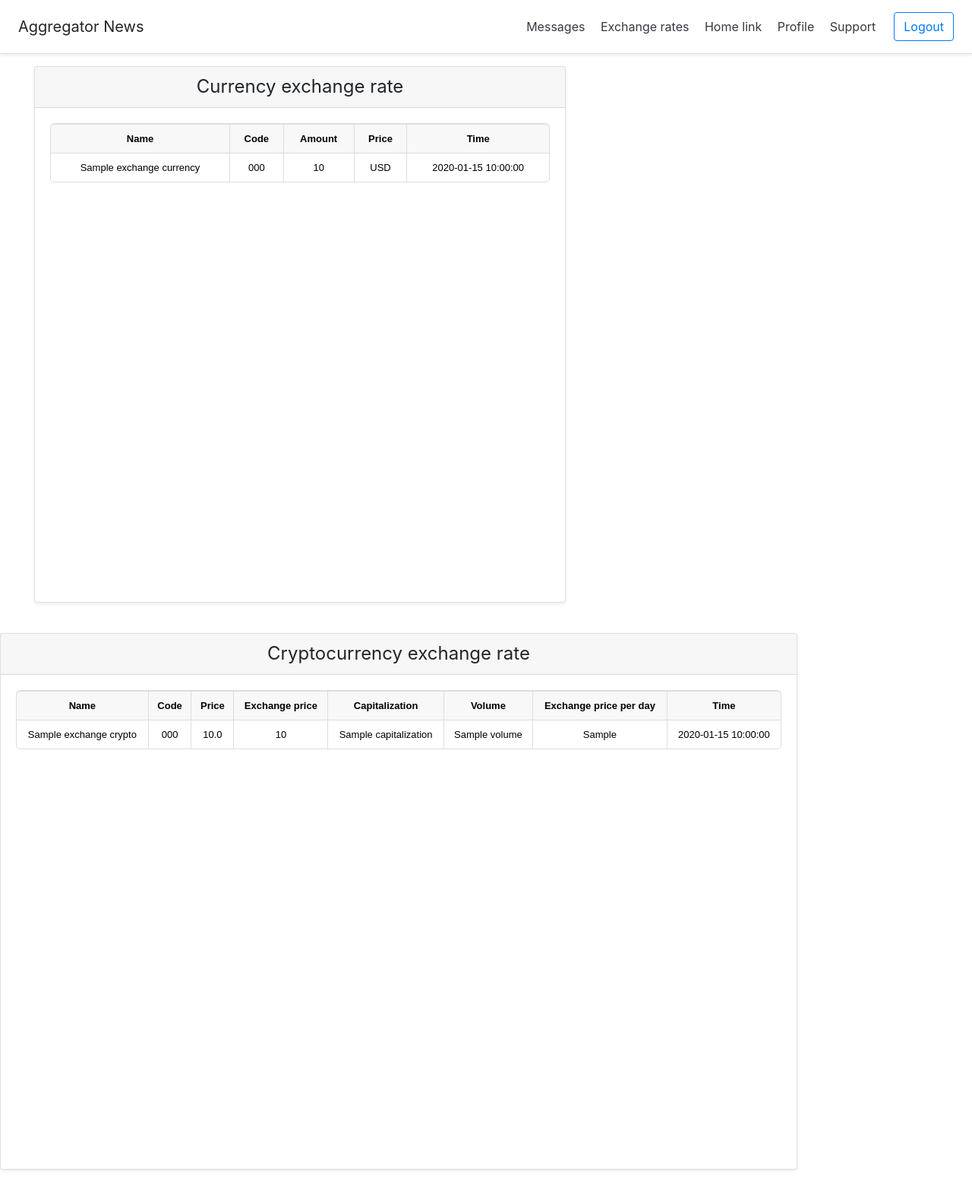
After one commit to ZRR1498/aggregator-news-currency-messenger, a Flask app: page /currency in a window 1280 px wide. The commit adds this page. Shown: the whole page at 76% size. Run offline with Flask 2, Linux system fonts and the light colour scheme; the visitor is signed in with stand-in values (Sample User, id 1); a database or web service that is not in the repository returns one stand-in record (values such as "Sample title"); some libraries are stand-ins or nearby versions.

Commit message:
created page with currency(money and crypto)

```diff
--- a/app.py
+++ b/app.py
@@ -8,12 +8,13 @@ from create_db import create_tables, update_crypto, update_currency, update_news
 from werkzeug.security import generate_password_hash, check_password_hash
 import re
 from datetime import datetime
-
+import json
 
 app = Flask(__name__)
 app.secret_key = 'cairocoders-ednalan'
 
 socketio = SocketIO(app, cors_allowed_origins='*')
+
 
 def get_db_connection():
     try:
@@ -149,7 +150,10 @@ def profile():
 
 @app.route('/support')
 def support():
-    return render_template('support.html')
+    if 'loggedin' in session:
+        return render_template('support.html')
+
+    return redirect(url_for('login'))
 
 
 @socketio.on('message')
@@ -168,7 +172,6 @@ def handleMessage(data):
     cursor.execute('''INSERT INTO messages(user_id, nickname, user_text, date_time)
     VALUES (%s, %s, %s, %s);''', (user['user_id'], user['nickname'], user_mess, date))
     connection.commit()
-
 
 
 @app.route('/messages/', methods=['POST', 'GET'])
@@ -219,36 +222,48 @@ def messages():
     # return redirect(url_for('login'))
 
 
+@app.route('/currency')
+def get_currency():
+    if 'loggedin' in session:
+        cursor = connection.cursor()
+        cursor.execute('''SELECT currency_code, amount, currency_name, currency_value, date_time
+                    FROM exchange_currency ORDER BY 5 DESC LIMIT 34;''')
+
+        all_value = cursor.fetchall()
+        cursor.close()
+
+        dict_val = []
+
+        for elem in all_value:
+            dict_val.append([elem[2], {'code': elem[0], 'amount': elem[1], 'price': elem[3], 'time': elem[4]}])
+        val_curr = sorted(dict_val)
+
+        cursor = connection.cursor()
+        cursor.execute('''SELECT crypto_name, crypto_code, price, exchange_price, capitalization, volume,
+                            exchange_per, date_time FROM exchange_crypto ORDER BY 8 DESC LIMIT 46;''')
+
+        all_value = cursor.fetchall()
+        cursor.close()
+
+        dict_val = []
+
+        for elem in all_value:
+            dict_val.append([elem[0], {'name': elem[0],
+                                       'code': elem[1],
+                                       'price': float(elem[2]),
+                                       'ex_price': elem[3],
+                                       'capitalization': elem[4],
+                                       'volume': elem[5],
+                                       'ex_per': elem[6],
+                                       'time': elem[7]
+                                       }])
+        crypto_curr = dict_val
+
+        return render_template('currency.html', currency_val=val_curr, currency_cryto=crypto_curr)
+
+    return redirect(url_for('login'))
 
 
-
-# @app.route('/1', methods=['GET'])
-# def get_currency():
-#     if request.method == 'GET':
-#         try:
-#             cursor = connection.cursor()
-#             cursor.execute('''SELECT currency_code, amount, currency_name, currency_value, date_time
-#             FROM exchange_currency ORDER BY 5 DESC LIMIT 34;''')
-#
-#             all_value = cursor.fetchall()
-#             cursor.close()
-#
-#             dict_val = {}
-#
-#             for elem in all_value:
-#                 dict_val[elem[2]] = {'code': elem[0],
-#                                      'amount': elem[1],
-#                                      'name': elem[2],
-#                                      'price': elem[3],
-#                                      'time': elem[4]
-#                                      }
-#
-#             currency_js = json.dumps(dict_val, sort_keys=True, indent=4, ensure_ascii=False, separators=(',', ': '))
-#
-#             return currency_js
-#
-#         except Exception as e:
-#             print(e)
 #
 #
 # @app.route('/2', methods=['GET'])
@@ -281,7 +296,7 @@ def messages():
 #
 #         except Exception as e:
 #             print(e)
-#
+
 #
 # @app.route('/3', methods=['GET'])
 # def get_news():
--- /dev/null
+++ b/static/style.css
@@ -0,0 +1,73 @@
+
+
+table {
+    width: 100%; /*Ширина таблицы*/
+    margin-bottom: 0px; /*Отступ снизу от таблицы*/
+    padding: 0; /*Отступы внутри таблицы*/
+    font-size: 13px; /*Размер шрифта*/
+    border: 1px solid #dddddd; /*Граница таблицы*/
+    border-spacing: 0; /*Отступы между границами ячеек*/
+    border-collapse: separate; /*Границы ячеек не склеиваются*/
+	-webkit-border-radius: 5px; /*Радиус скругления углов у таблицы Safari, Chrome*/
+    -moz-border-radius: 5px; /*Радиус скругления углов у таблицы Mozilla*/
+    border-radius: 5px; /*Радиус скругления углов у таблицы*/
+    color: black; /*Цвет текста в таблице*/
+	font-family: Arial; /*Семейство шрифтов*/
+}
+
+table th, table td {
+    padding: 10px 10px 9px; /*Отступы внутри ячеек*/
+    line-height: 18px; /*Межстрочный интервал*/
+    text-align: center; /*Выравнивание текста по левому краю*/
+}
+
+table th {
+    padding-top: 9px; /*Отступы внутри ячеек*/
+    font-weight: bold; /*Установка жирного начертания шрифта*/
+    vertical-align: middle; /*Выравнивание по вертикали. Текст находится по середине*/
+    color: black; /*Черный цвет в ячейках заголовков таблицы*/
+}
+
+table td {
+    vertical-align: top; /*Выравнивание содержимого ячейки по верхнему краю*/
+    border-top: 1px solid #ddd; /*Верхняя граница ячейки*/
+}
+
+table th+th,table td+td,table th+td {
+    border-left: 1px solid #ddd; /*Стиль для левой границы между двумя ячейками*/
+}
+
+table thead tr:first-child th:first-child, /*Первая строка первая ячейка в заголовке таблицы*/
+table tbody tr:first-child td:first-child /*Первая строка первая ячейка в теле таблицы*/{
+    -webkit-border-radius: 5px 0 0 0;
+    -moz-border-radius: 5px 0 0 0;
+    border-radius: 5px 0 0 0;
+}
+
+table thead tr:first-child th:last-child, /*Первая строка последняя ячейка в заголовке таблицы*/
+table tbody tr:first-child td:last-child /*Первая строка последняя ячейка в теле таблицы*/ {
+    -webkit-border-radius: 0 5px 0 0;
+    -moz-border-radius: 0 5px 0 0;
+    border-radius: 0 5px 0 0;
+}
+
+table tbody tr:last-child td:first-child  /*Последняя строка первая ячейка в теле таблицы*/ {
+    -webkit-border-radius: 0 0 0 5px;
+    -moz-border-radius: 0 0 0 5px;
+    border-radius: 0 0 0 5px;
+}
+
+table tbody tr:last-child td:last-child  /*Последняя строка последняя ячейка в теле таблицы*/{
+    -webkit-border-radius: 0 0 5px 0;
+    -moz-border-radius: 0 0 5px 0;
+    border-radius: 0 0 5px 0;
+}
+
+table tr:hover {
+    background-color: #f2f2f2; /*Цвет строки при наведении курсора мыши*/
+}
+
+/*Подсветка нечетных строк в таблице*/
+table tbody tr:nth-child(odd) td  {
+    background-color: #f8f8f8;
+}
--- /dev/null
+++ b/templates/currency.html
@@ -0,0 +1,120 @@
+<!DOCTYPE HTML>
+<html lang="ru">
+<head>
+    <meta charset="UTF-8">
+    <meta name="viewport" content="width=device-width, initial-scale=1, shrink-to-fit=no">
+    <title>Exchange rates</title>
+    <link rel="stylesheet" href="https://stackpath.bootstrapcdn.com/bootstrap/4.5.0/css/bootstrap.min.css" integrity="sha384-9aIt2nRpC12Uk9gS9baDl411NQApFmC26EwAOH8WgZl5MYYxFfc+NcPb1dKGj7Sk" crossorigin="anonymous">
+</head>
+<body>
+    <div>
+        <div class="d-flex flex-column flex-md-row align-items-center p-3 px-md-4 mb-3 bg-white border-bottom shadow-sm">
+      <h5 class="my-0 mr-md-auto font-weight-normal">Aggregator News</h5>
+      <nav class="my-2 my-md-0 mr-md-3">
+        <a class="p-2 text-dark" href="/messages">Messages</a>
+        <a class="p-2 text-dark" href="/currency">Exchange rates</a>
+        <a class="p-2 text-dark" href="/">Home link</a>
+          <a class="p-2 text-dark" href="/profile">Profile</a>
+          <a class="p-2 text-dark" href="/support">Support</a>
+      </nav>
+      <a class="btn btn-outline-primary" href="/logout">Logout</a>
+        </div>
+    </div>
+
+    <style>
+       .container_val {
+        display: inline-block;
+        width: 700px; /* Ширина слоя */
+        margin-left: 45px;
+       }
+       .container_crypt {
+        display: inline-block;
+        width: 1050px; /* Ширина слоя */
+       }
+    </style>
+
+    <div>
+        <div class="container_val">
+          <div class="card-deck mb-3 text-center">
+            <div class="card mb-4 shadow-sm">
+              <div class="card-header">
+                <h4 class="my-0 font-weight-normal">Сurrency exchange rate</h4>
+              </div>
+            <div style="width: -moz-max-content; height: 650px; overflow: auto;">
+              <div class="card-body">
+                  {% if currency_val %}
+                    <table>
+                      <tr>
+                          <td><b>{{ 'Name' }}</b></td>
+                          <td><b>{{ 'Code' }}</b></td>
+                          <td><b>{{ 'Amount'}}</b></td>
+                          <td><b>{{ 'Price' }}</b></td>
+                          <td><b>{{ 'Time' }}</b></td>
+                      </tr>
+                      {% for elem in currency_val %}
+                              <tr>
+                                  <td>{{ elem[0] }}</td>
+                                  <td>{{ elem[1]['code']}}</td>
+                                  <td>{{ elem[1]['amount']}}</td>
+                                  <td>{{ elem[1]['price']}}</td>
+                                  <td>{{ elem[1]['time']}}</td>
+                              </tr>
+                    {% endfor %}
+                  {% else %}
+                      <p>No currency now</p>
+                  {% endif %}
+                  </table>
+                <meta charset="utf-8">
+                <link rel="stylesheet" type="text/css" href="static/style.css">
+              </div>
+            </div>
+          </div>
+        </div>
+        </div>
+
+        <div class="container_crypt">
+          <div class="card-deck mb-3 text-center">
+            <div class="card mb-4 shadow-sm">
+              <div class="card-header">
+                <h4 class="my-0 font-weight-normal">Сryptocurrency exchange rate</h4>
+              </div>
+            <div style="width: -moz-max-content; height: 650px; overflow: auto;">
+              <div class="card-body">
+                  {% if currency_cryto %}
+                    <table>
+                      <tr>
+                          <td><b>{{ 'Name' }}</b></td>
+                          <td><b>{{ 'Code' }}</b></td>
+                          <td><b>{{ 'Price' }}</b></td>
+                          <td><b>{{ 'Exchange price'}}</b></td>
+                          <td><b>{{ 'Capitalization'}}</b></td>
+                          <td><b>{{ 'Volume'}}</b></td>
+                          <td><b>{{ 'Exchange price per day'}}</b></td>
+                          <td><b>{{ 'Time' }}</b></td>
+                      </tr>
+                      {% for elem in currency_cryto %}
+                              <tr>
+                                  <td>{{ elem[0] }}</td>
+                                  <td>{{ elem[1]['code']}}</td>
+                                  <td>{{ elem[1]['price']}}</td>
+                                  <td>{{ elem[1]['ex_price']}}</td>
+                                  <td>{{ elem[1]['capitalization']}}</td>
+                                  <td>{{ elem[1]['volume']}}</td>
+                                  <td>{{ elem[1]['ex_per']}}</td>
+                                  <td>{{ elem[1]['time']}}</td>
+                              </tr>
+                    {% endfor %}
+                  {% else %}
+                      <p>No currency now</p>
+                  {% endif %}
+                  </table>
+                <meta charset="utf-8">
+                <link rel="stylesheet" type="text/css" href="static/style.css">
+              </div>
+            </div>
+          </div>
+        </div>
+        </div>
+    </div>
+</body>
+</html>
```
Also changed, not shown: templates/base.html (+2 -8 lines), templates/home.html (+12 -21 lines), templates/login.html (+10 -1 lines), templates/messages.html (+15 -26 lines), templates/profile.html (+7 -10 lines), templates/register.html (+11 -0 lines), templates/support.html (+7 -9 lines).
